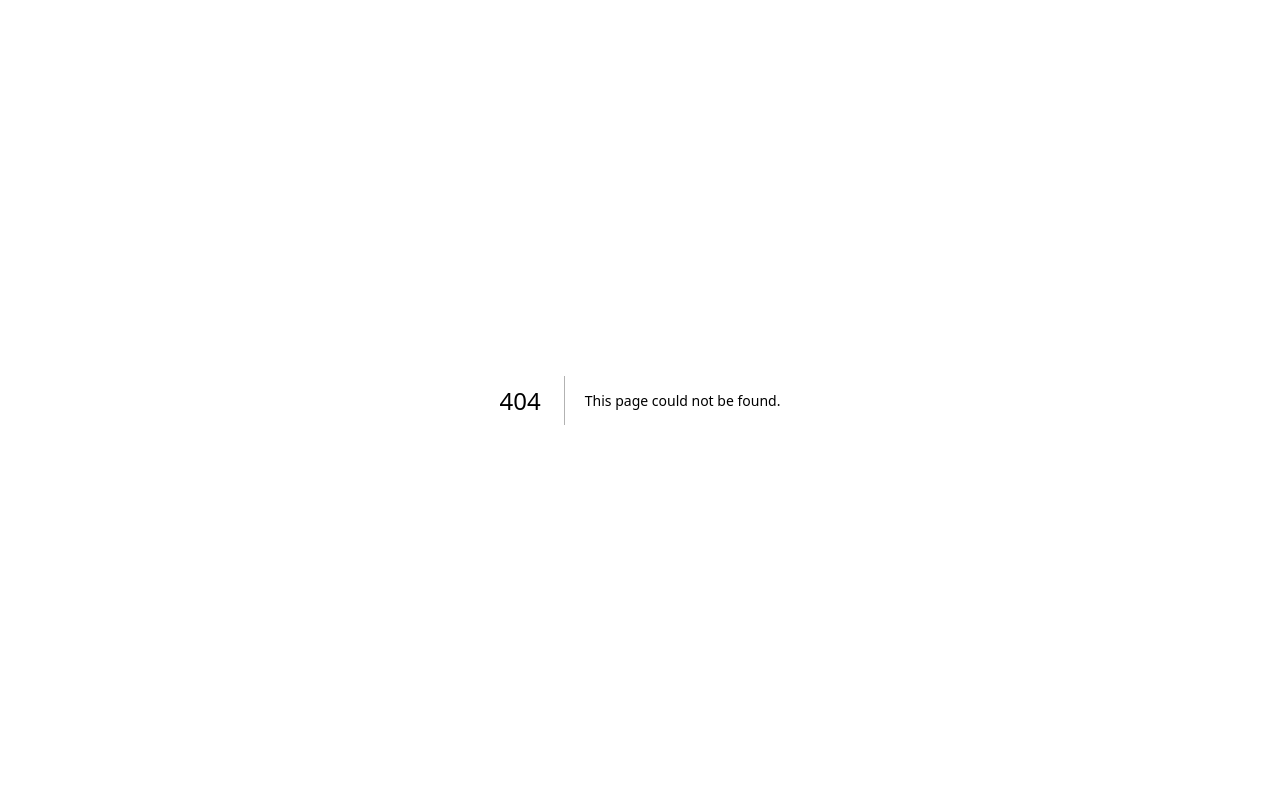
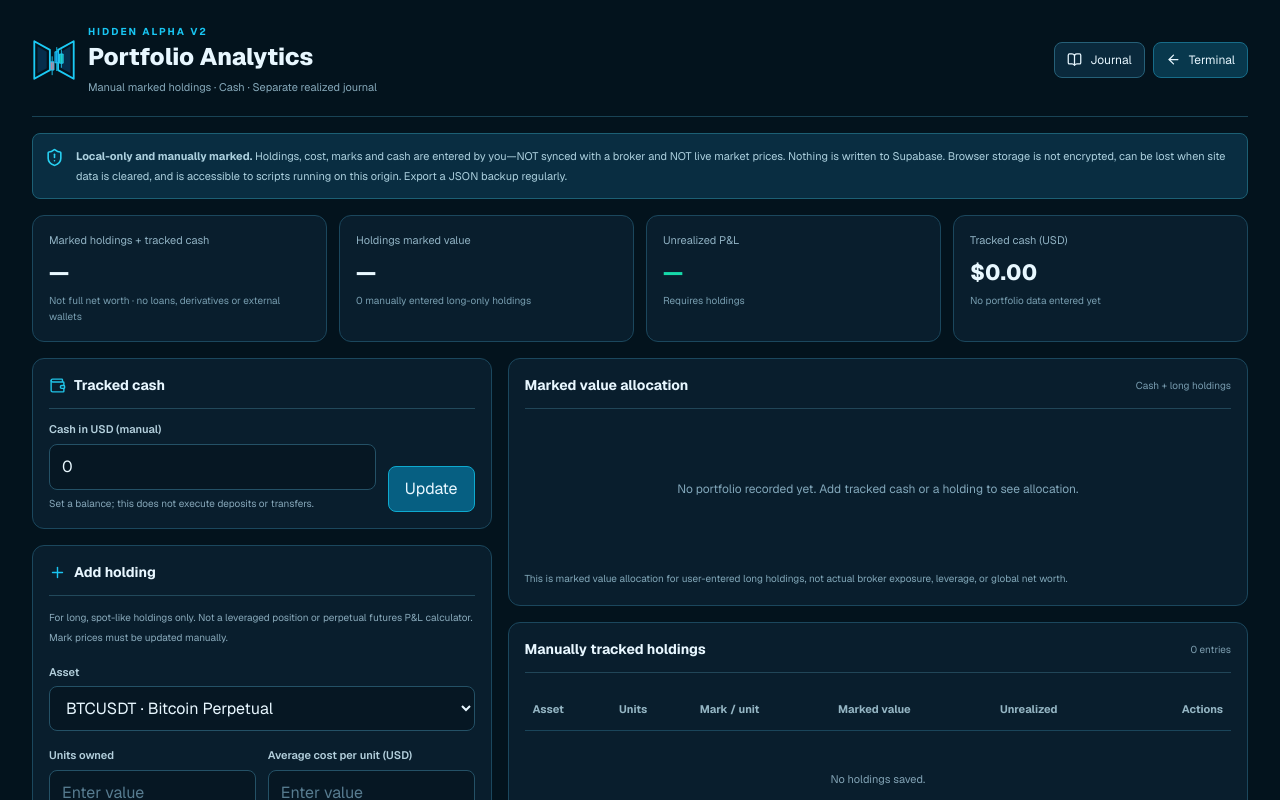
Before and after one commit to unylx18/hiddenalpha, a Next.js app: page /v2/portfolio in a window 1280 px wide. Before the commit this address had no page. Shown: the top 800 px of the page. Built offline with nearby package versions, Linux system fonts and the light colour scheme.

Commit message:
feat(v2): expose manual portfolio analytics route

```diff
--- /dev/null
+++ b/app/v2/portfolio/page.tsx
@@ -0,0 +1,11 @@
+import type { Metadata } from "next";
+import V2Portfolio from "@/components/v2/portfolio-analytics";
+
+export const metadata: Metadata = {
+  title: "Portfolio Analytics | Hidden Alpha V2",
+  description: "Manually marked long-only holdings and cash with separate realized Trading Journal analytics.",
+};
+
+export default function PortfolioPage() {
+  return <V2Portfolio />;
+}
```
